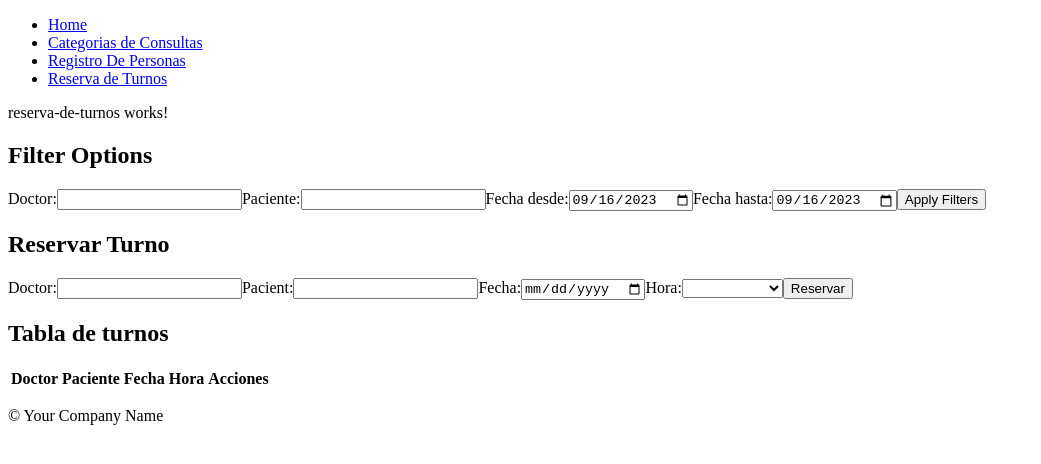
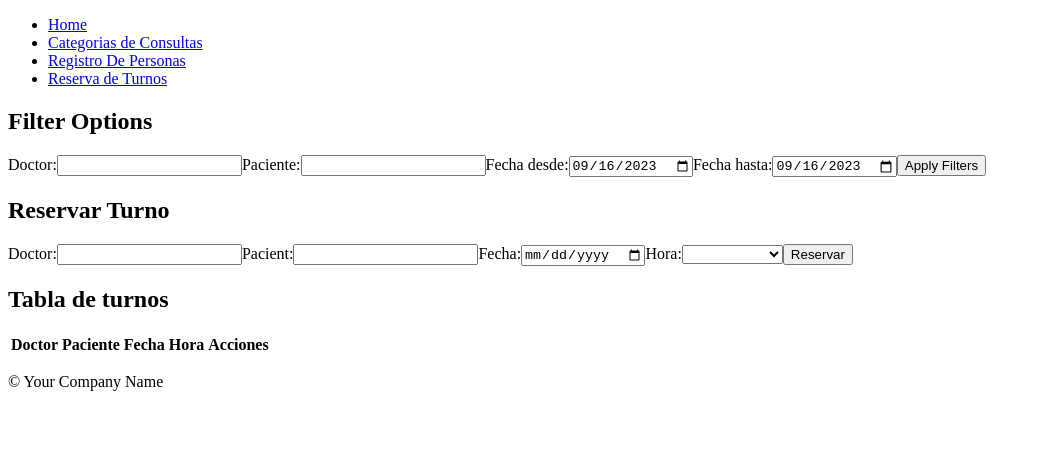
Before and after one commit to IvanWeissVanDerPolGH/FE_TP, an Angular app in the folder patient-tracking-system/: page /reserva-de-turnos in a window 1280 px wide. Shown: the top 464 px of the page, without its empty margins (0-1041 px from the left). Built offline with nearby package versions, Linux system fonts and the light colour scheme.

Commit message:
eliminado print

```diff
--- a/patient-tracking-system/src/app/components/reserva-de-turnos/reserva-de-turnos.component.html
+++ b/patient-tracking-system/src/app/components/reserva-de-turnos/reserva-de-turnos.component.html
@@ -1,5 +1,3 @@
-<p>reserva-de-turnos works!</p>
-
 <!-- Filtros -->
 <div class="filters">
   <h2>Filter Options</h2>
```
